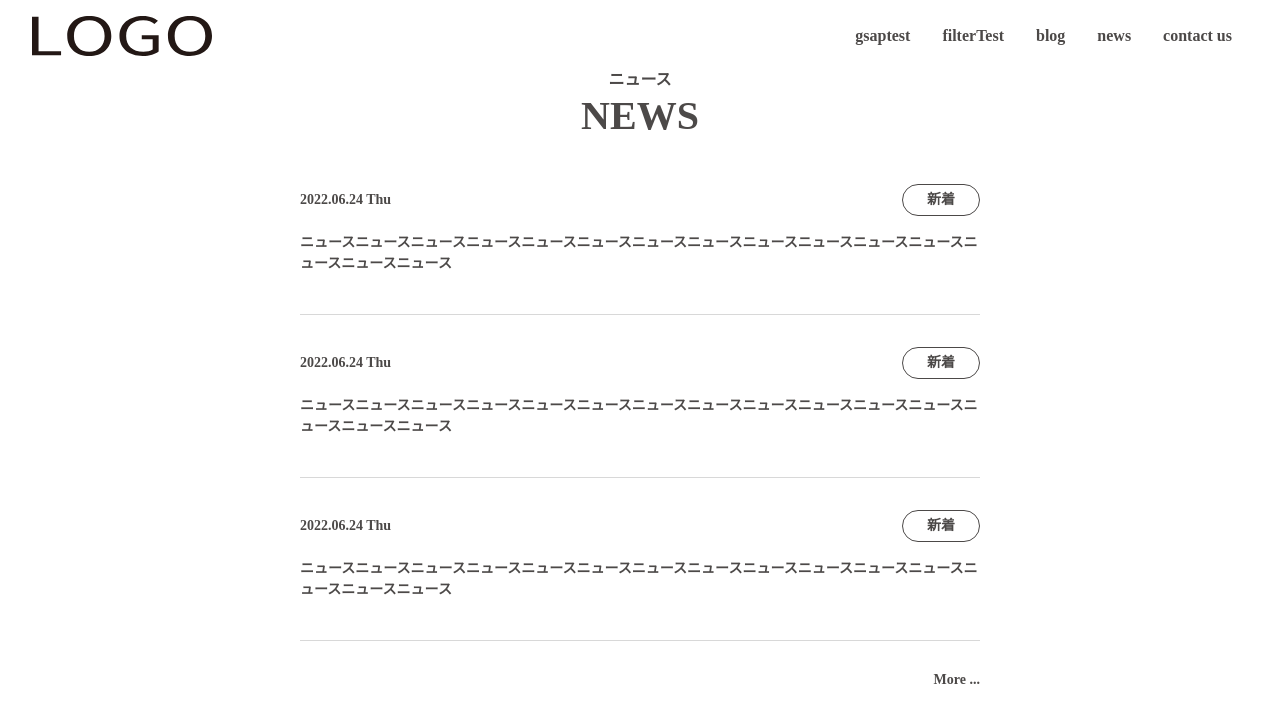
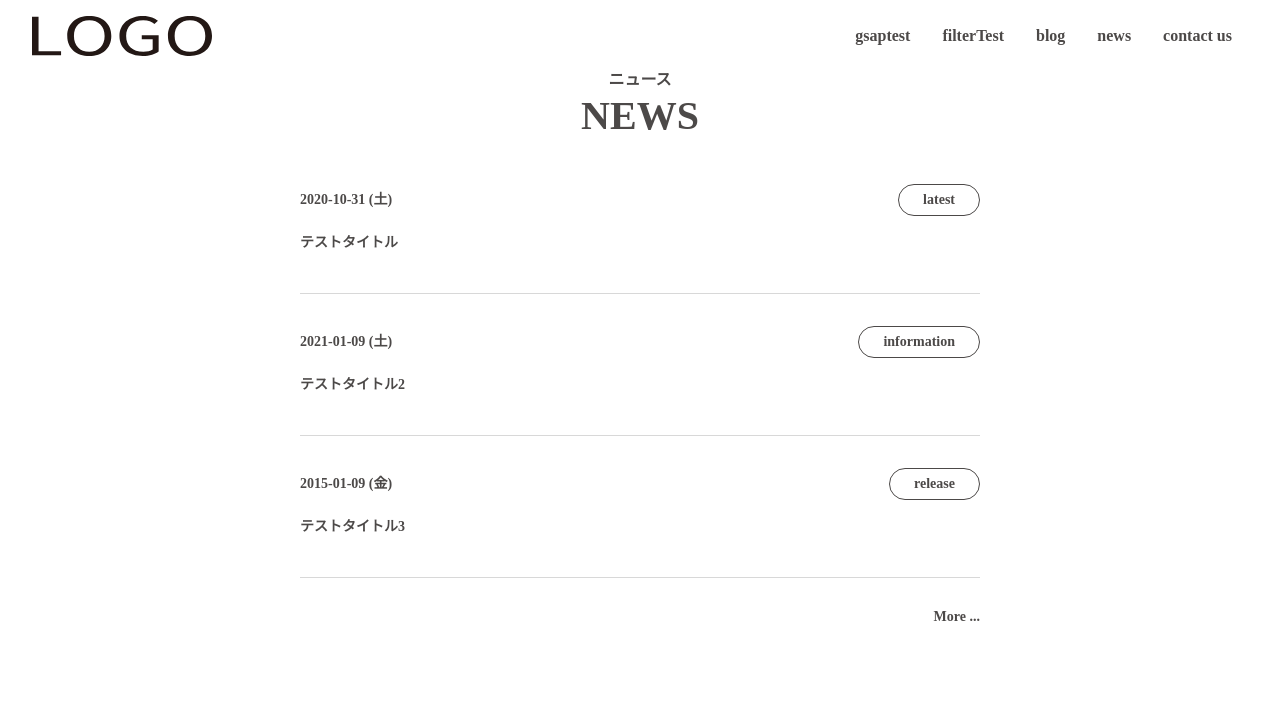
Before and after one commit to iromonek39/jamstack-test, a Nuxt app: page / in a window 1280 px wide. Shown: the top 722 px of the page. Built offline with nearby package versions, Linux system fonts and the light colour scheme.

Commit message:
'newsスタブ化、day.js追加'

```diff
--- a/nuxt.config.js
+++ b/nuxt.config.js
@@ -33,7 +33,8 @@ export default {
   // Plugins to run before rendering page: https://go.nuxtjs.dev/config-plugins
   plugins: [
     {
-      src: "~/plugins/swiper", mode: "client"
+      src: "~/plugins/swiper", mode: "client",
+      src: "~/plugins/day", mode: "all"
     },
   ],
 
--- a/package.json
+++ b/package.json
@@ -15,7 +15,6 @@
   "dependencies": {
     "@nuxtjs/axios": "^5.13.6",
     "core-js": "^3.19.3",
-    "gsap": "^3.10.4",
     "nuxt": "^2.15.8",
     "vue": "^2.6.14",
     "vue-server-renderer": "^2.6.14",
@@ -27,10 +26,12 @@
     "@nuxtjs/eslint-config": "^8.0.0",
     "@nuxtjs/eslint-module": "^3.0.2",
     "@nuxtjs/tailwindcss": "^4.2.1",
+    "dayjs": "^1.11.3",
     "eslint": "^8.4.1",
     "eslint-config-prettier": "^8.3.0",
     "eslint-plugin-nuxt": "^3.1.0",
     "eslint-plugin-vue": "^8.2.0",
+    "gsap": "^3.10.4",
     "node-sass": "^6.0.1",
     "postcss": "^8.4.4",
     "prettier": "^2.5.1",
--- a/pages/index.vue
+++ b/pages/index.vue
@@ -8,36 +8,18 @@
       </h2>
       <div class="news__contents">
         <ul class="news__list">
-          <li class="news__item">
+          <li
+            v-for="item in news.data"
+            :key="item.id"
+            class="news__item"
+            @click="linkToNewsItem(item)">
             <div class="news__head">
-              <time class="news__date">2022.06.24 Thu</time>
-              <span class="news__label">新着</span>
+              <time class="news__date">{{ $dayjs(item.updatedAt).locale('ja').format('YYYY-MM-DD (dd)') }}</time>
+              <span class="news__label">{{ item.category }}</span>
             </div>
             <div class="news__body">
               <p class="news__text">
-                ニュースニュースニュースニュースニュースニュースニュースニュースニュースニュースニュースニュースニュースニュースニュース
-              </p>
-            </div>
-          </li>
-          <li class="news__item">
-            <div class="news__head">
-              <time class="news__date">2022.06.24 Thu</time>
-              <span class="news__label">新着</span>
-            </div>
-            <div class="news__body">
-              <p class="news__text">
-                ニュースニュースニュースニュースニュースニュースニュースニュースニュースニュースニュースニュースニュースニュースニュース
-              </p>
-            </div>
-          </li>
-          <li class="news__item">
-            <div class="news__head">
-              <time class="news__date">2022.06.24 Thu</time>
-              <span class="news__label">新着</span>
-            </div>
-            <div class="news__body">
-              <p class="news__text">
-                ニュースニュースニュースニュースニュースニュースニュースニュースニュースニュースニュースニュースニュースニュースニュース
+                {{ item.title }}
               </p>
             </div>
           </li>
@@ -79,8 +61,64 @@ export default {
   //     news: news.data
   //   }
   // },
+  data () {
+    return {
+      now: '',
+      news: {
+        total: 3,
+        data: [
+          {
+            id: 1,
+            title: 'テストタイトル',
+            createdAt: '2020-11-01T00:00:00+09:00',
+            updatedAt: '2020-11-01T00:00:00+09:00',
+            body: '本文本文本文本文本文本文本文本文本文本文本文',
+            category: 'latest',
+            thumbnails: {
+              large: 'https://source.unsplash.com/9Ts7SGQmIuQ',
+              middle: 'https://source.unsplash.com/9Ts7SGQmIuQ',
+              small: 'https://source.unsplash.com/9Ts7SGQmIuQ',
+              alt: 'テストタイトル'
+            }
+          },
+          {
+            id: 2,
+            title: 'テストタイトル2',
+            createdAt: '2021-01-10T07:30:20+09:00',
+            updatedAt: '2021-01-10T07:30:20+09:00',
+            body: '本文本文本文本文本文本文本文本文本文本文本文222222',
+            category: 'information',
+            thumbnails: {
+              large: 'https://source.unsplash.com/k8oM2_ZT1kQ',
+              middle: 'https://source.unsplash.com/k8oM2_ZT1kQ',
+              small: 'https://source.unsplash.com/k8oM2_ZT1kQ',
+              alt: 'テストタイトル2'
+            }
+          },
+          {
+            id: 3,
+            title: 'テストタイトル3',
+            createdAt: '2015-01-10T07:30:20+09:00',
+            updatedAt: '2015-01-10T07:30:20+09:00',
+            body: '本文本文本文本文本文本文本文本文本文本文本文3333333',
+            category: 'release',
+            thumbnails: {
+              large: 'https://source.unsplash.com/Gp34PCSEbt8',
+              middle: 'https://source.unsplash.com/Gp34PCSEbt8',
+              small: 'https://source.unsplash.com/Gp34PCSEbt8',
+              alt: 'テストタイトル3'
+            }
+          }
+        ]
+      }
+    }
+  },
   computed: {
   },
+  // created () {
+  //   console.log(this.$dayjs())
+  //   this.now = this.$dayjs().format('YYYY-MM-DD')
+  // },
   methods: {
     ...mapActions('api', ['updateNewsItem']),
     linkToNewsItem (item) {
--- a/pages/news/_id.vue
+++ b/pages/news/_id.vue
@@ -1,7 +1,8 @@
 <template>
   <div class="newsDetail">
-    <h1>{{ newsDetail.acf.title }}</h1>
-    <p>{{ newsDetail.acf.contents }}</p>
+    <h1>{{ newsDetail.title }}</h1>
+    <span>{{ newsDetail.category }}</span>
+    <p>{{ newsDetail.body }}</p>
   </div>
 </template>
 
@@ -14,3 +15,25 @@ export default {
   }
 }
 </script>
+
+<style lang="scss" scoped>
+.newsDetail {
+  max-width: 900px;
+  height: auto;
+  margin: 0 auto;
+}
+h1 {
+  font-size: 40px;
+  margin-bottom: 40px;
+}
+span {
+  display: inline-block;
+  margin-bottom: 32px;
+  padding: 8px 12px;
+  border: 1px solid #000;
+  border-radius: 20px;
+}
+p {
+  font-size: 16px;
+}
+</style>
--- /dev/null
+++ b/plugins/day.js
@@ -0,0 +1,8 @@
+import dayjs from 'dayjs'
+
+import 'dayjs/locale/ja'
+dayjs.locale('ja')
+
+export default ({ app }, inject) => {
+  inject('dayjs', string => dayjs(string))
+}
```
Also changed, not shown: plugins/gsap.js (deleted).
